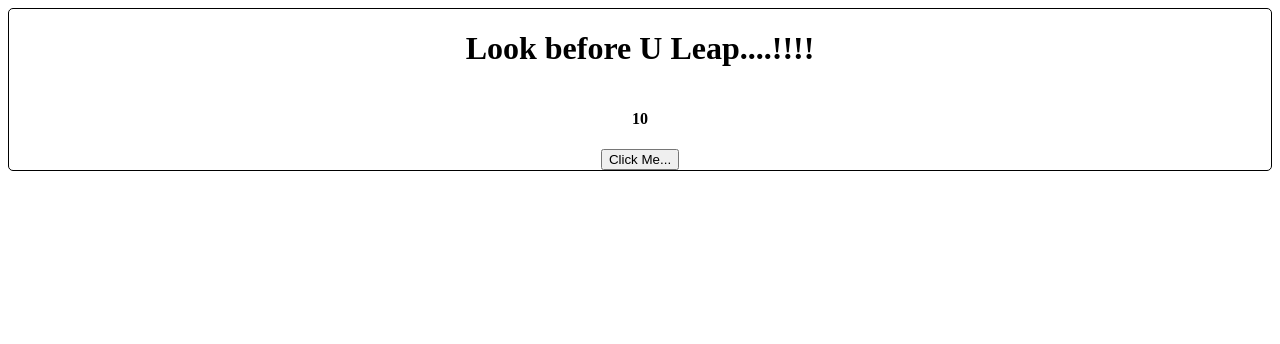
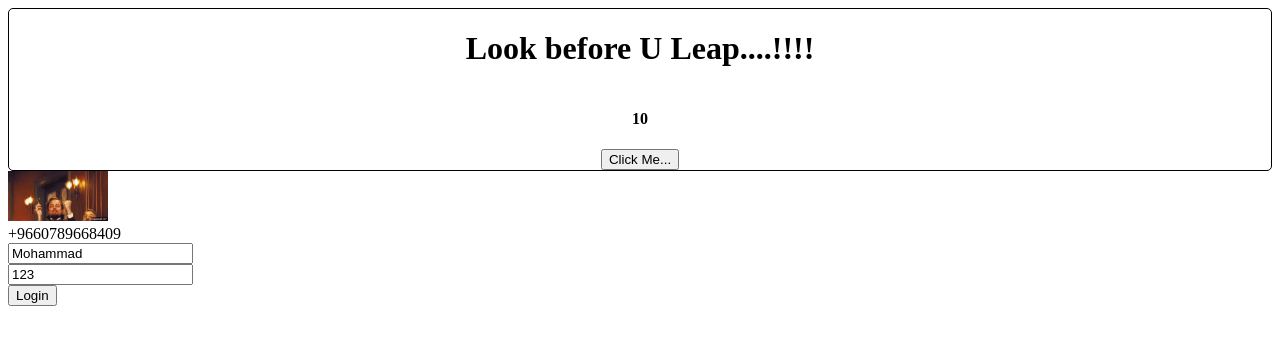
Before and after one commit to nayeftechno/love-app, a React (Create React App) app: page / in a window 1280 px wide. Shown: the top 344 px of the page. Built offline with nearby package versions, Linux system fonts and the light colour scheme.

Commit message:
Add login form

```diff
--- a/src/App.js
+++ b/src/App.js
@@ -1,5 +1,9 @@
 import Counter from "./components/Counter";
+import LoginForm from "./components/LoginForm";
 function App(){
-  return(<Counter initialState={10}/>);
+  return(<>
+  <Counter initialState={10}/>
+  <LoginForm userName={'Mohammad'} password={'123'} phoneNumber={'+9660789668409'}/>
+  </>);
 };
 export default App;
--- /dev/null
+++ b/src/components/LoginForm.js
@@ -0,0 +1,20 @@
+import img from '../assets/img/1200.gif';
+export default function LoginForm({userName,password,phoneNumber}){
+    return(<form onSubmit={(e)=>{e.preventDefault()}}>
+        <div>
+            <img src={img} width={100} height={50} alt='1200.gif' role='presentation'/>
+        </div>
+        <div>
+            <label>{phoneNumber}</label>
+        </div>
+        <div>
+            <input type='text' value={userName} onChange={(e)=>{}}/>
+        </div>
+        <div>
+            <input type='text' value={password} onChange={(e)=>{}}/>
+        </div>
+        <div role={'button'}>
+        <input type="submit" value="Login"/>
+        </div>
+    </form>);
+};
```
Also changed, not shown: src/assets/img/1200.gif (added).
